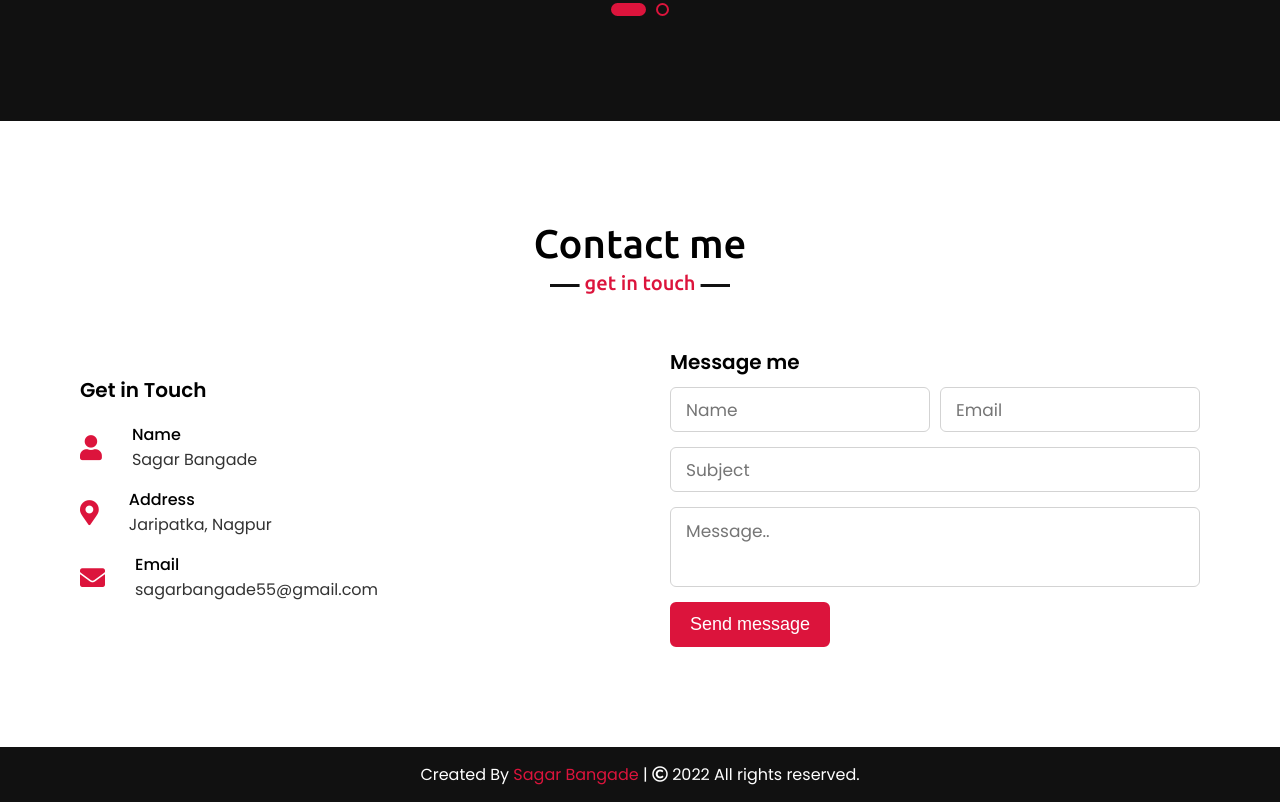
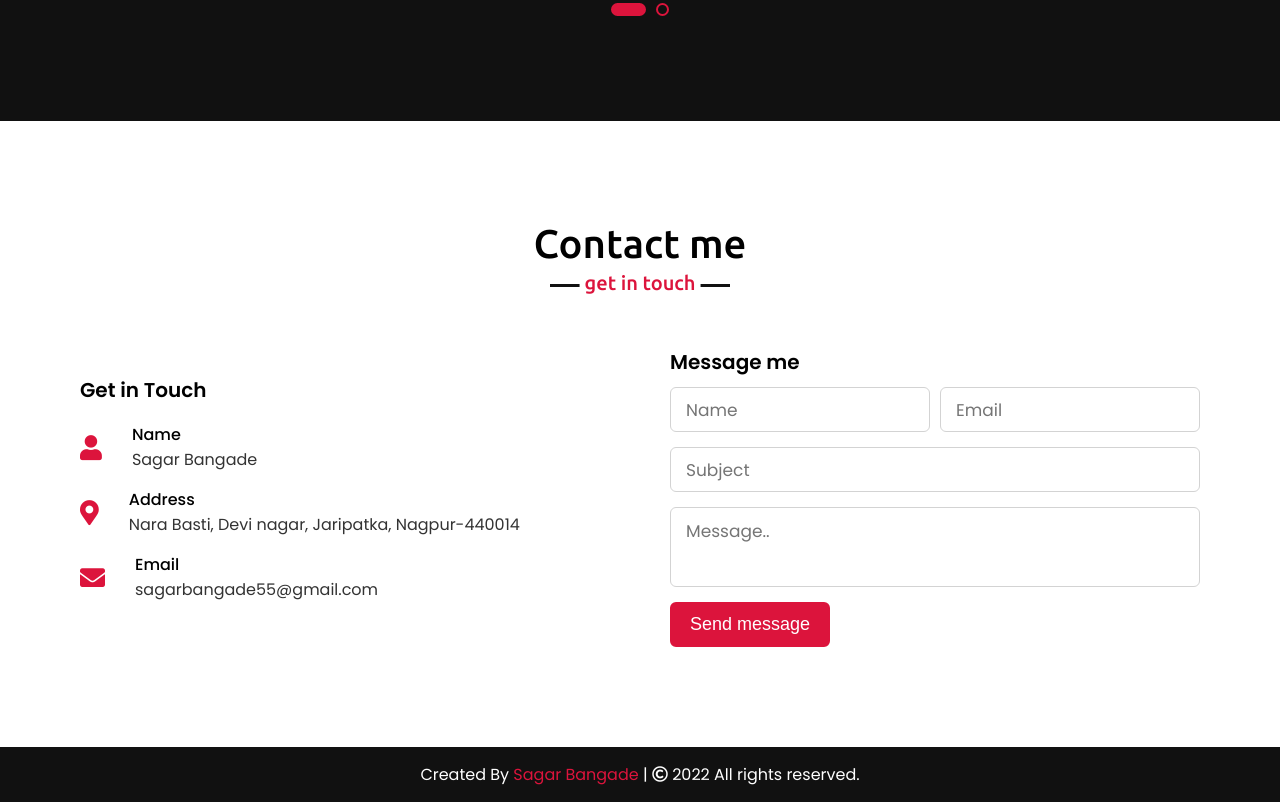
Before and after one commit to sagarbangade/portfolio, a plain HTML site: page index.html in a window 1280 px wide. Shown: the part 3312-4114 px from the top of the page. Drawn offline with nearby package versions, Linux system fonts and the light colour scheme.

Commit message:
Update index.html
address

```diff
--- a/index.html
+++ b/index.html
@@ -266,7 +266,7 @@
                             <i class="fas fa-map-marker-alt"></i>
                             <div class="info">
                                 <div class="head">Address</div>
-                                <div class="sub-title">Jaripatka, Nagpur</div>
+                                <div class="sub-title">Nara Basti, Devi nagar, Jaripatka, Nagpur-440014</div>
                             </div>
                         </div>
                         <div class="row">
```
